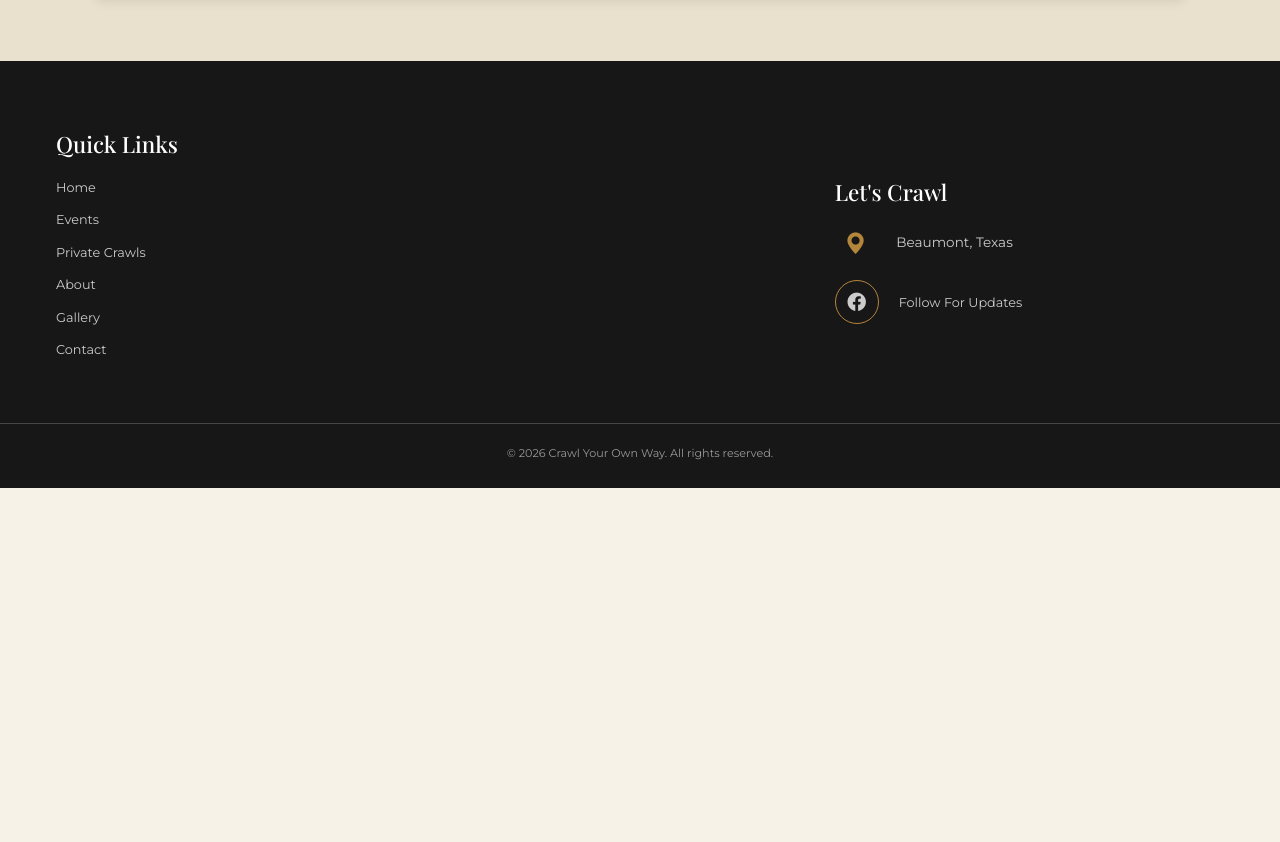
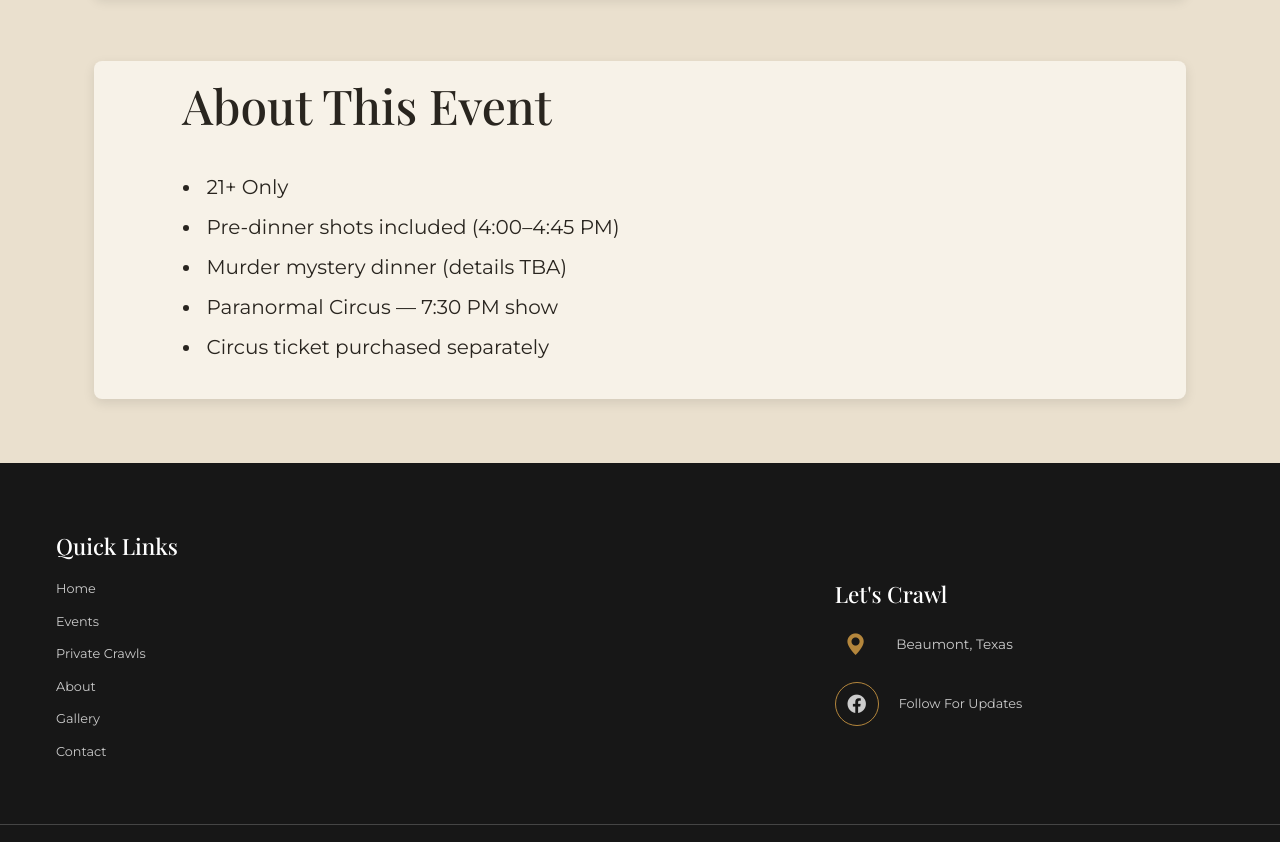
Before and after one commit to asherholden/Crawl-Your-Own-Way, a website: page events.html in a window 1280 px wide. Shown: the part 1888-2730 px from the top of the page. Before the commit the page ends 2376 px from the top, so only its background shows below. Drawn offline with nearby package versions, Linux system fonts and the light colour scheme; a script that the page names is missing.

Commit message:
added an event

```diff
--- a/events.html
+++ b/events.html
@@ -166,6 +166,26 @@
                             </div>
                     </div>
 
+                    <div class="event">
+                        <!-- Ticketing Widget -->
+                        <div class="event__info">
+                            <h3 class="event__title">
+                                About This Event
+                            </h3>
+                            <ul class="event__list">
+                                <li class="list__item">21+ Only</li>
+                                <li class="list__item">Pre-dinner shots included (4:00–4:45 PM)</li>
+                                <li class="list__item">Murder mystery dinner (details TBA)</li>
+                                <li class="list__item">Paranormal Circus — 7:30 PM show</li>
+                                <li class="list__item">Circus ticket purchased separately</li>
+                            </ul>
+                        </div>
+                        <div class="event__tikets">
+                           <!-- Ticketing Widget -->
+                            <div data-ticketing-widget data-org="crawl-your-own-way" data-event="murder-mystery" data-event-id="3a8398c3-ee98-4b97-8536-b64b1c5c6cae"></div>
+                        </div>
+                    </div>
+
                 </div>
             </div>
         </section>
```
